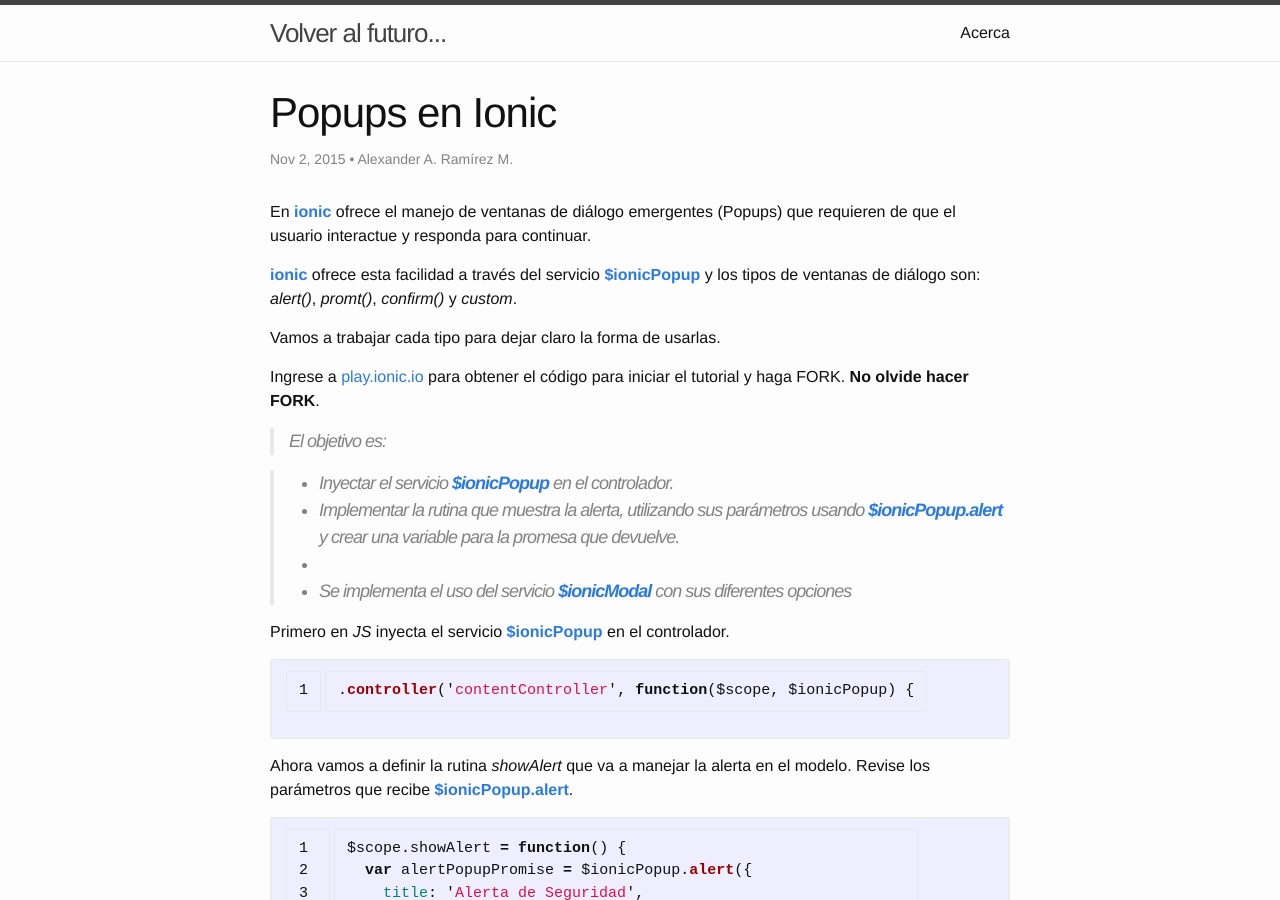
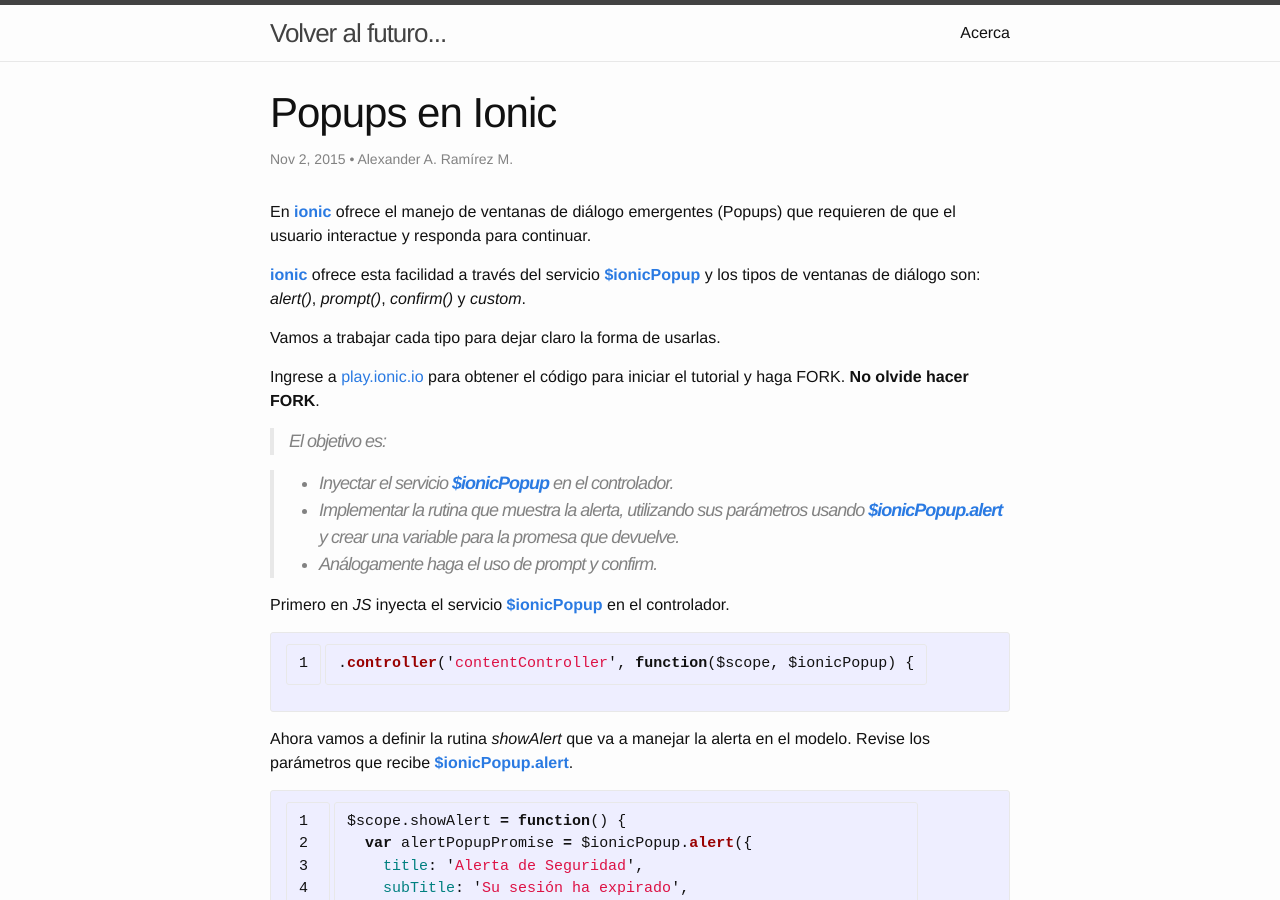
Before and after one commit to aaramirez/aaramirez.github.io, a Jekyll site: the page built from _posts/desarrollos/ionic/2015-11-2-popups.markdown, in a window 1280 px wide and 900 px high. Built offline with Jekyll 4.4.1, drawn with Linux system fonts in a browser that asks for light colours; some of the changed text lies outside the part shown.

Commit message:
Fixed error

```diff
--- a/_posts/desarrollos/ionic/2015-11-2-popups.markdown
+++ b/_posts/desarrollos/ionic/2015-11-2-popups.markdown
@@ -5,7 +5,7 @@ categories: ionic angularjs cordova tutorial
 ---
 En [__ionic__][1] ofrece el manejo de ventanas de diálogo emergentes (Popups) que requieren de que el usuario interactue y responda para continuar.
 
-[__ionic__][1] ofrece esta facilidad a través del servicio [__$ionicPopup__][2] y los tipos de ventanas de diálogo son: *alert()*, *promt()*, *confirm()* y *custom*.
+[__ionic__][1] ofrece esta facilidad a través del servicio [__$ionicPopup__][2] y los tipos de ventanas de diálogo son: *alert()*, *prompt()*, *confirm()* y *custom*.
 
 Vamos a trabajar cada tipo para dejar claro la forma de usarlas.
 
@@ -15,8 +15,7 @@ Ingrese a [play.ionic.io][3] para obtener el código para iniciar el tutorial y
 
   > - Inyectar el servicio [__$ionicPopup__][2] en el controlador.
   > - Implementar la rutina que muestra la alerta, utilizando sus parámetros usando [__$ionicPopup.alert__][2] y crear una variable para la promesa que devuelve.
-  > -
-  > - Se implementa el uso del servicio [__$ionicModal__][2] con sus diferentes opciones
+  > - Análogamente haga el uso de *prompt* y *confirm*.
 
 Primero en *JS* inyecta el servicio [__$ionicPopup__][2] en el controlador.
 
```
Also changed, not shown: other parts of _posts/desarrollos/ionic/2015-11-2-popups.markdown (+1 -5 lines).
